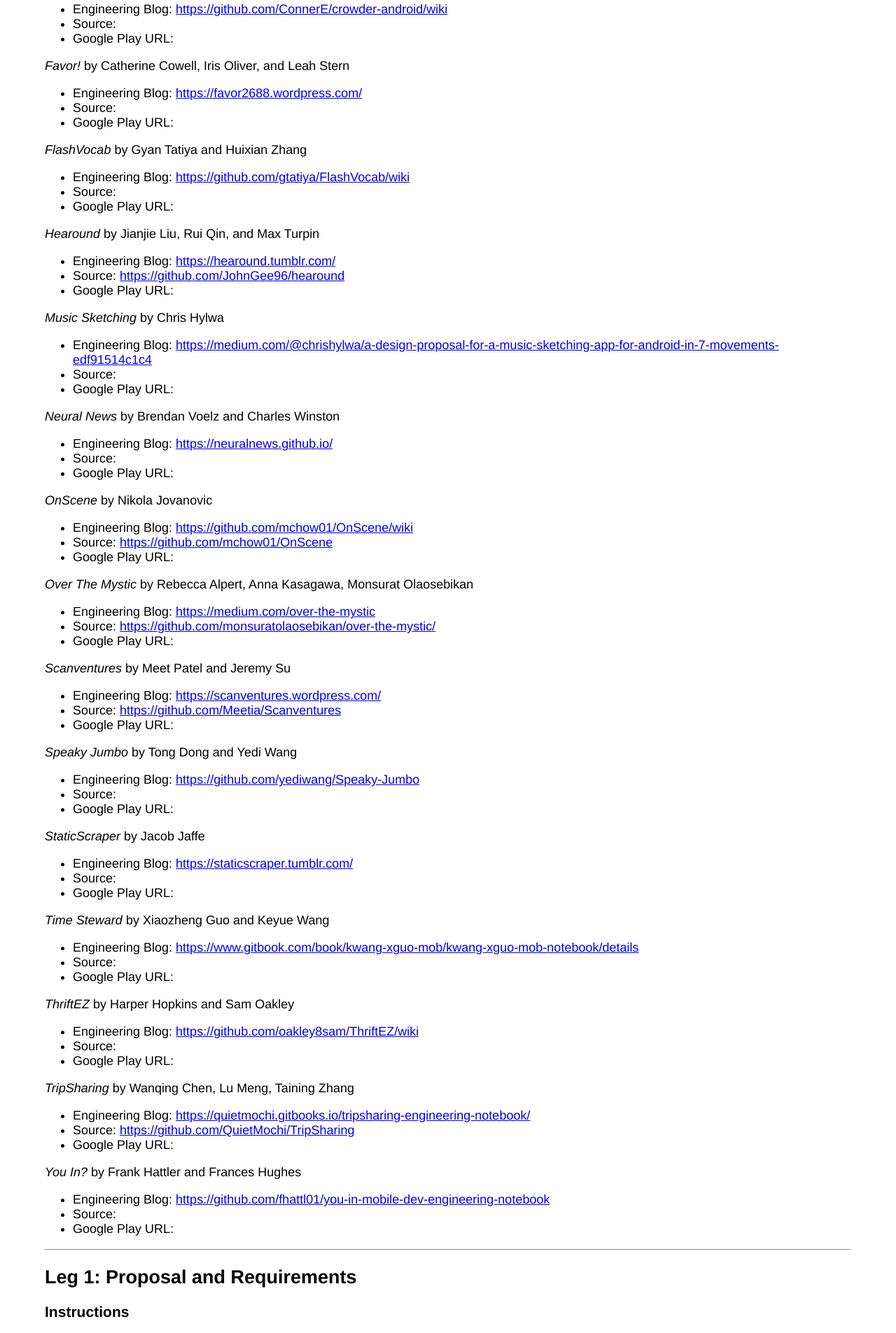
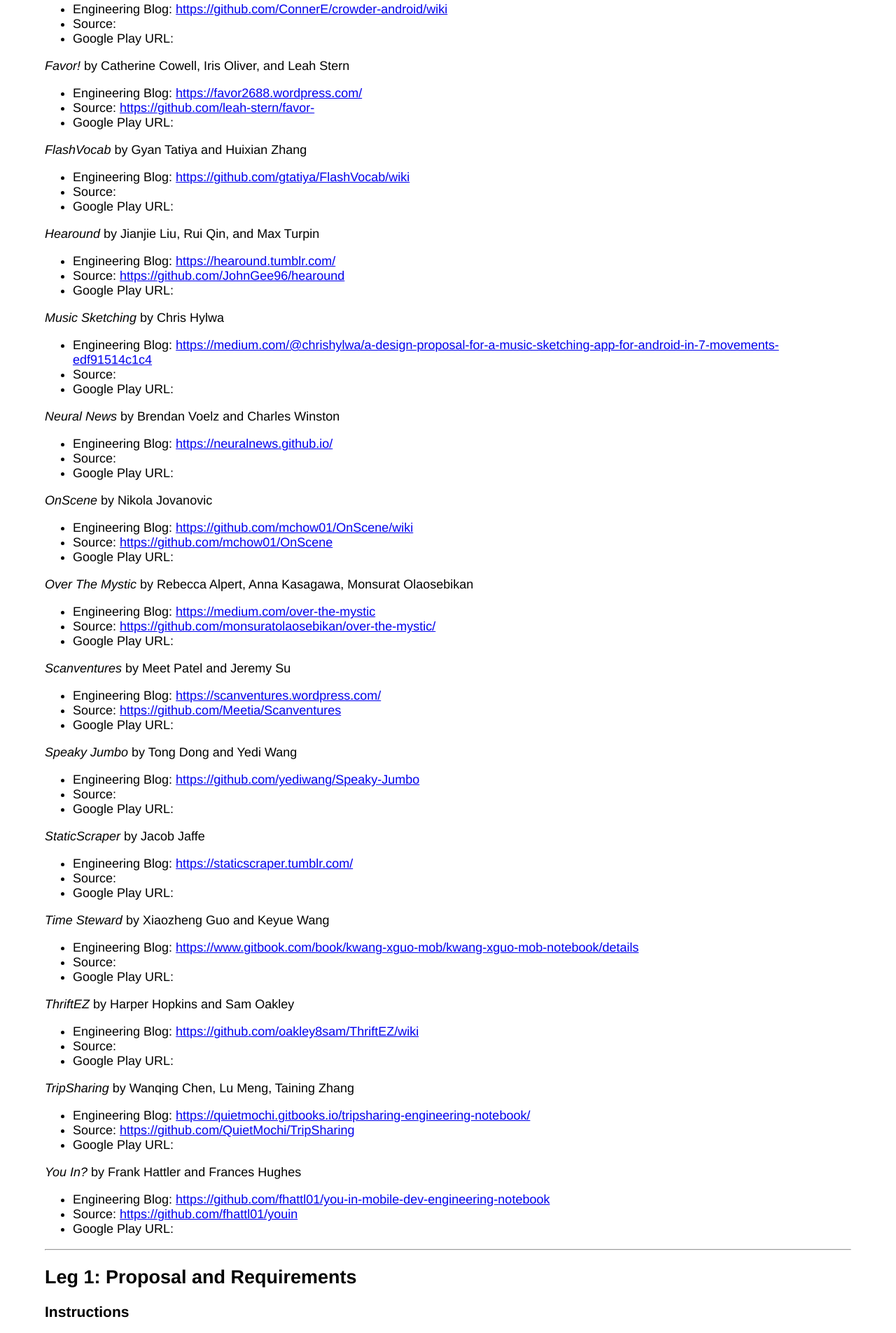
Before and after one commit to tuftsdev/MobileDev, a plain HTML site: page semester_project.html in a window 1280 px wide. Shown: the part 1352-3257 px from the top of the page at 70% size. Drawn offline with Linux system fonts and the light colour scheme.

Commit message:
Updated semester project links

```diff
--- a/semester_project.html
+++ b/semester_project.html
@@ -57,7 +57,7 @@
 <p><em>Favor!</em> by Catherine Cowell, Iris Oliver, and Leah Stern</p>
 <ul>
 	<li>Engineering Blog: <a href="https://favor2688.wordpress.com/" target="_blank">https://favor2688.wordpress.com/</a></li>
-	<li>Source: <a href="" target="_blank"></a></li>
+	<li>Source: <a href="https://github.com/leah-stern/favor-" target="_blank">https://github.com/leah-stern/favor-</a></li>
 	<li>Google Play URL: <a href="" target="_blank"></a></li>
 </ul>
 <p><em>FlashVocab</em> by Gyan Tatiya and Huixian Zhang</p>
@@ -137,7 +137,7 @@
 <p><em>You In?</em> by Frank Hattler and Frances Hughes</p>
 <ul>
 	<li>Engineering Blog: <a href="https://github.com/fhattl01/you-in-mobile-dev-engineering-notebook" target="_blank">https://github.com/fhattl01/you-in-mobile-dev-engineering-notebook</a></li>
-	<li>Source: <a href="" target="_blank"></a></li>
+	<li>Source: <a href="https://github.com/fhattl01/youin" target="_blank">https://github.com/fhattl01/youin</a></li>
 	<li>Google Play URL: <a href="" target="_blank"></a></li>
 </ul>
 <!--<p><em></em> by </p>
```
